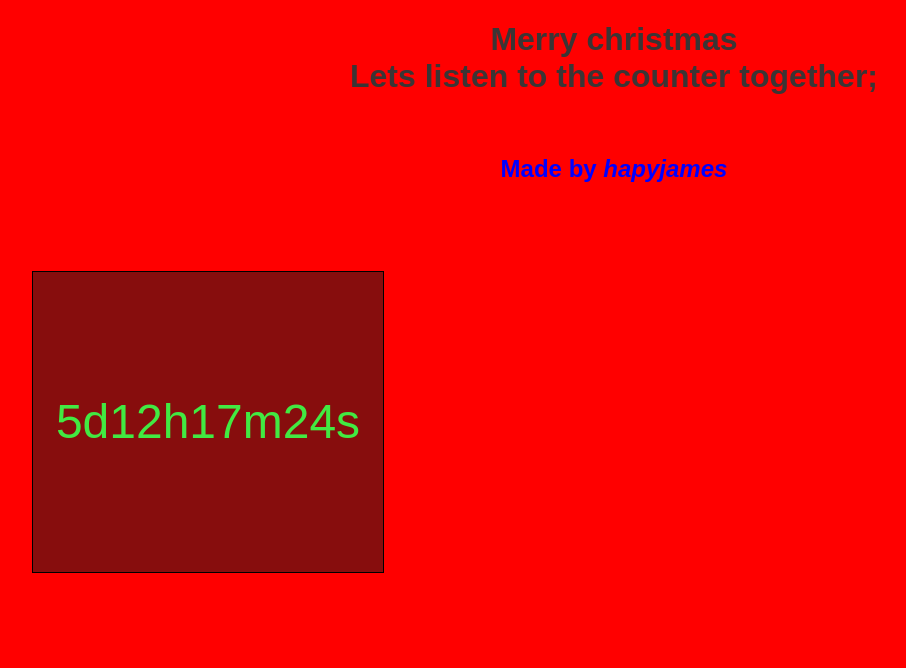
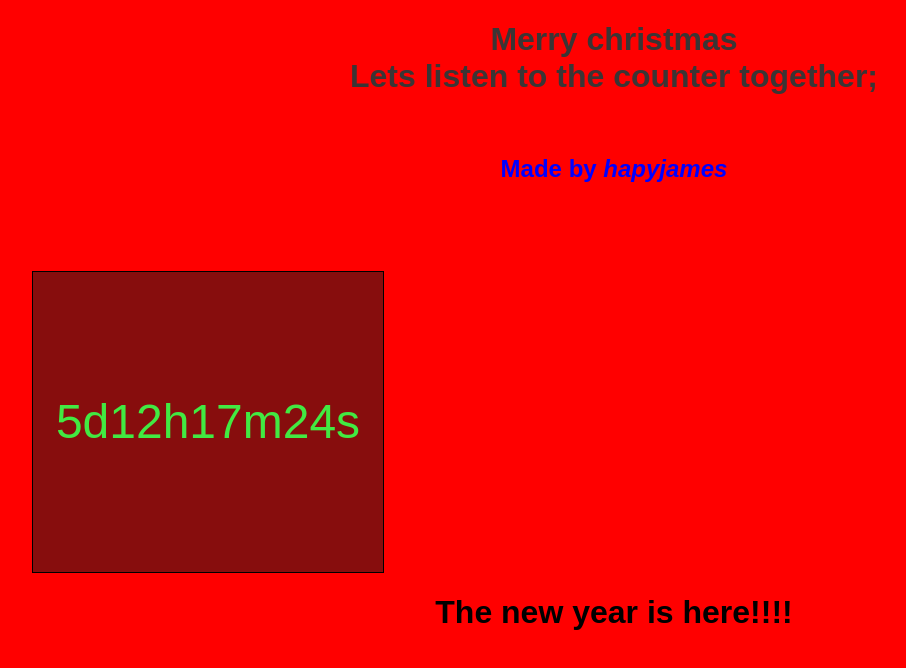
Before and after one commit to Hapyjames/Christmas-to-newyear2025counter, a plain HTML site: page index.html in a window 1280 px wide. Shown: the whole page, without its empty margins (26-932 px from the left). Drawn offline with Linux system fonts and the light colour scheme.

Commit message:
Update index.html

```diff
--- a/index.html
+++ b/index.html
@@ -50,6 +50,7 @@
            }
         }, 1000);
     </script>
+    <h1 style="color: black; font-weight: bold; font size: 26px;">The new year is here!!!!</h1>
 
 </body>
 </html>
```
